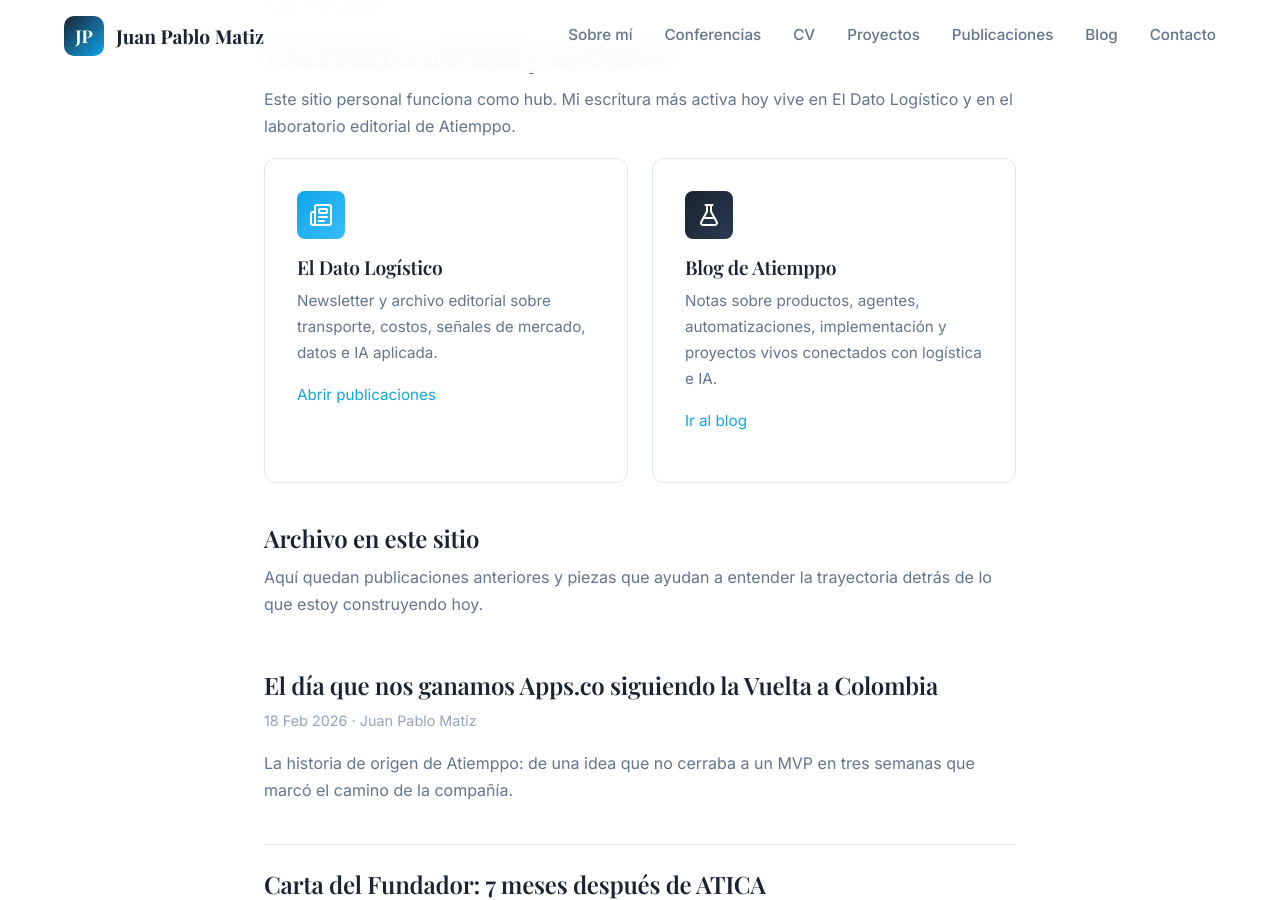
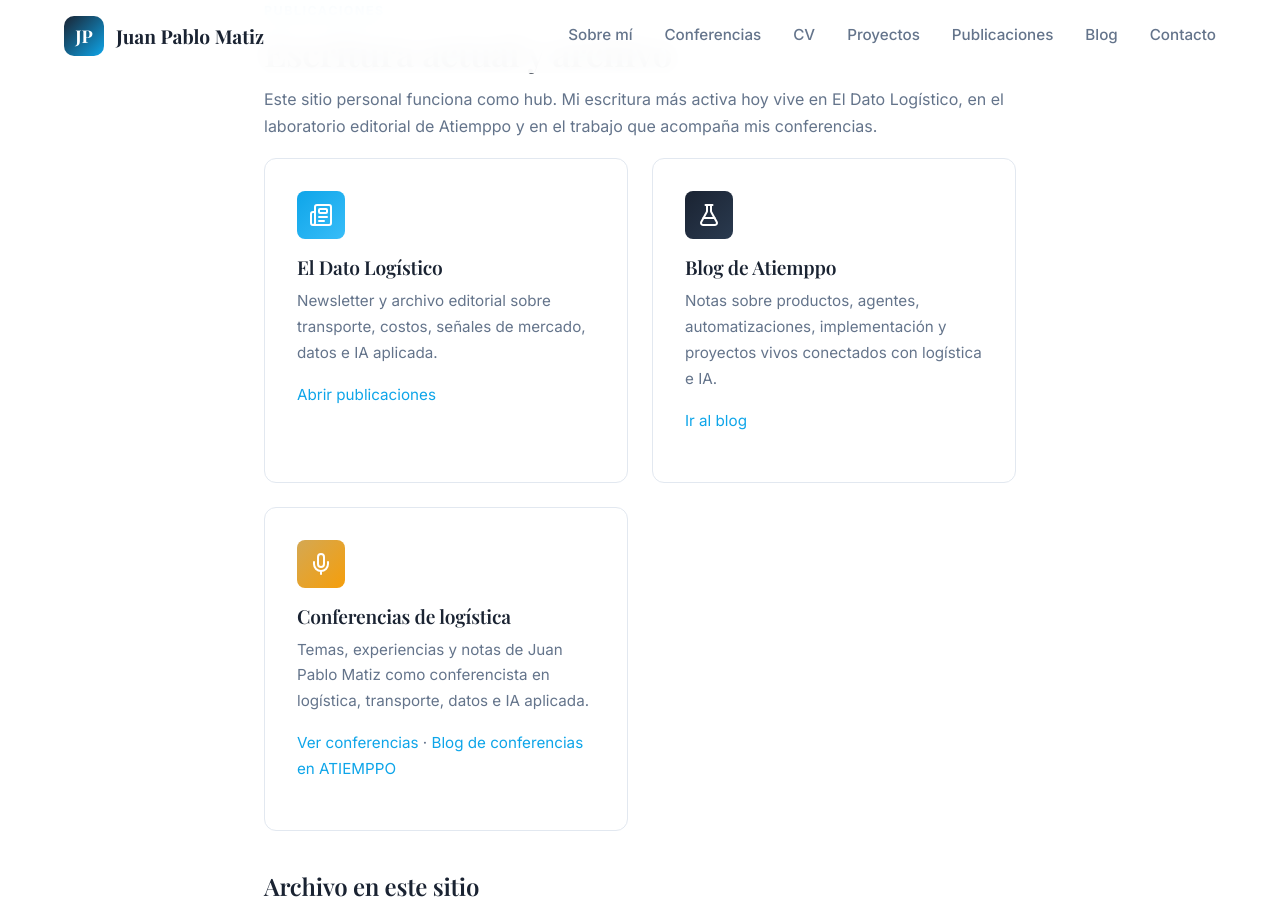
Before and after one commit to imatjuanmatiz/juanmatiz-web, a Jekyll site: the page built from blog/index.md, in a window 1280 px wide and 900 px high. Built offline with Jekyll 4.4.1, drawn with Linux system fonts in a browser that asks for light colours.

```diff
--- a/_includes/footer.html
+++ b/_includes/footer.html
@@ -12,6 +12,7 @@
         <h4>Navegación</h4>
         <ul>
           <li><a href="/sobre-mi">Sobre mí</a></li>
+          <li><a href="/conferencias">Conferencias</a></li>
           <li><a href="/cv">CV</a></li>
           <li><a href="/proyectos">Proyectos</a></li>
           <li><a href="/publicaciones">Publicaciones</a></li>
--- a/_layouts/default.html
+++ b/_layouts/default.html
@@ -6,7 +6,9 @@
 {
   "@context": "https://schema.org",
   "@type": "Person",
+  "@id": "https://juanmatiz.com/#juan-pablo-matiz",
   "name": "Juan Pablo Matiz Gaviria",
+  "alternateName": ["Juan Pablo Matiz", "Juan Matiz"],
   "url": "https://juanmatiz.com",
   "jobTitle": "Docente, investigador aplicado, speaker y consultor senior en transporte y logística",
   "description": "Ayudo a equipos de transporte y logística a decidir mejor. Fundador de ATIEMPPO, docente, investigador aplicado, speaker y consultor senior en América Latina.",
@@ -26,6 +28,7 @@
   <!-- SEO básico -->
   <title>{{ page.title | default: site.title }}</title>
   <meta name="description" content="{{ page.seo.description | default: site.description }}">
+  <meta name="author" content="Juan Pablo Matiz">
   <meta name="robots" content="index,follow">
 
   <!-- SEO para IA -->
--- a/blog/index.md
+++ b/blog/index.md
@@ -2,14 +2,14 @@
 layout: page
 title: Blog
 permalink: /blog/
-description: Publicaciones, notas y hubs editoriales actuales de Juan Pablo Matiz.
+description: Publicaciones, notas y hubs editoriales de Juan Pablo Matiz sobre logística, transporte, datos, IA aplicada y conferencias.
 ---
 
 <section class="blog-listing">
   <div class="wrapper-narrow">
     <p class="post-kicker">Publicaciones</p>
     <h2 style="margin-bottom:10px">Escritura actual y archivo</h2>
-    <p style="color:var(--text-secondary);margin-bottom:18px">Este sitio personal funciona como hub. Mi escritura más activa hoy vive en El Dato Logístico y en el laboratorio editorial de Atiemppo.</p>
+    <p style="color:var(--text-secondary);margin-bottom:18px">Este sitio personal funciona como hub. Mi escritura más activa hoy vive en El Dato Logístico, en el laboratorio editorial de Atiemppo y en el trabajo que acompaña mis conferencias.</p>
 
     <div class="cards-grid" style="margin-bottom:40px">
       <div class="card">
@@ -23,6 +23,12 @@ description: Publicaciones, notas y hubs editoriales actuales de Juan Pablo Mati
         <h3>Blog de Atiemppo</h3>
         <p>Notas sobre productos, agentes, automatizaciones, implementación y proyectos vivos conectados con logística e IA.</p>
         <p><a href="https://atiemppo.com/blog/" target="_blank" rel="noopener">Ir al blog</a></p>
+      </div>
+      <div class="card">
+        <div class="card-icon gold"><i data-lucide="mic"></i></div>
+        <h3>Conferencias de logística</h3>
+        <p>Temas, experiencias y notas de Juan Pablo Matiz como conferencista en logística, transporte, datos e IA aplicada.</p>
+        <p><a href="/conferencias">Ver conferencias</a> · <a href="https://atiemppo.com/blog/conferencias/" target="_blank" rel="noopener">Blog de conferencias en ATIEMPPO</a></p>
       </div>
     </div>
 
```
Also changed, not shown: conferencias.md (+95 -8 lines), contacto.md (+2 -2 lines), index.md (+7 -2 lines), llms.txt (+11 -0 lines).
